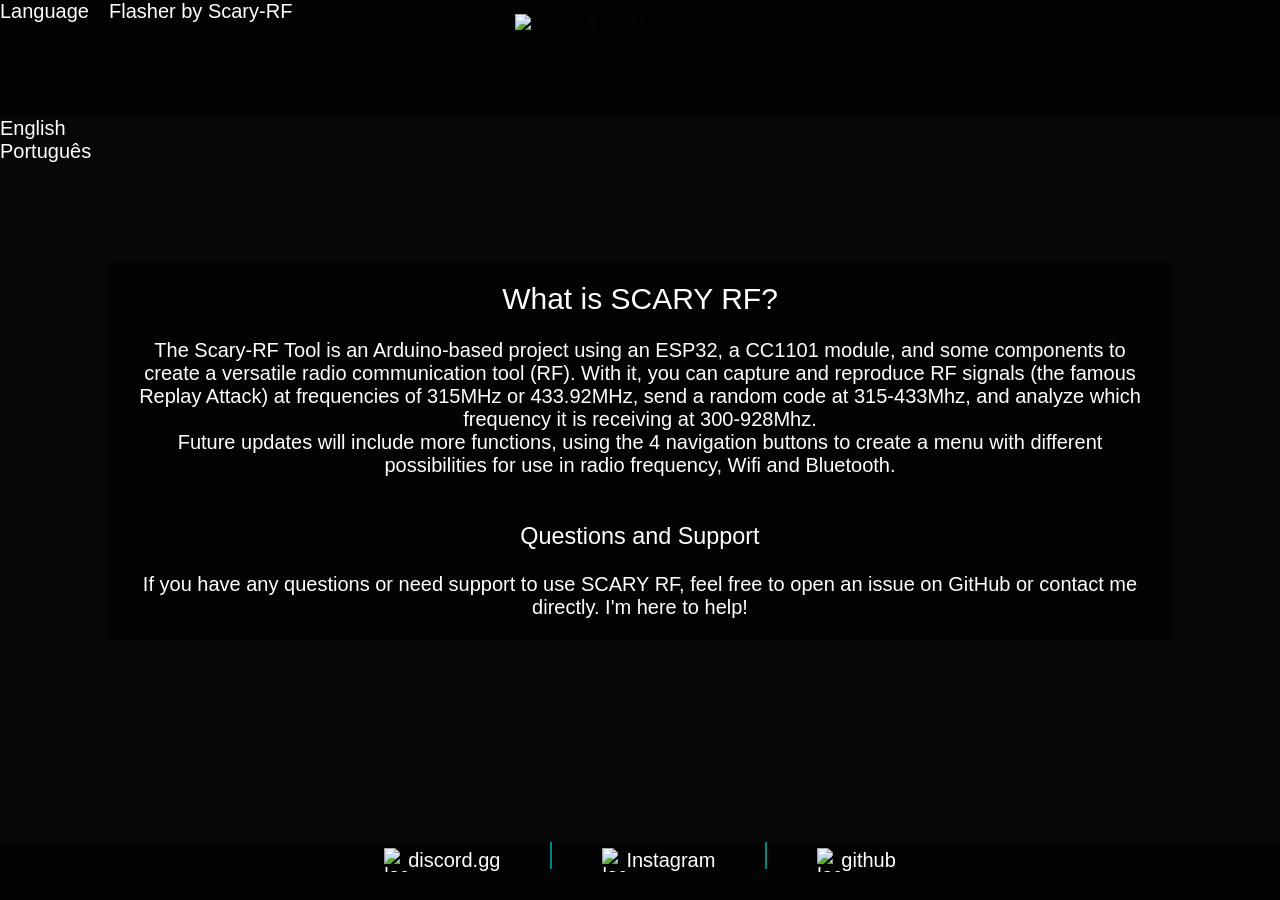
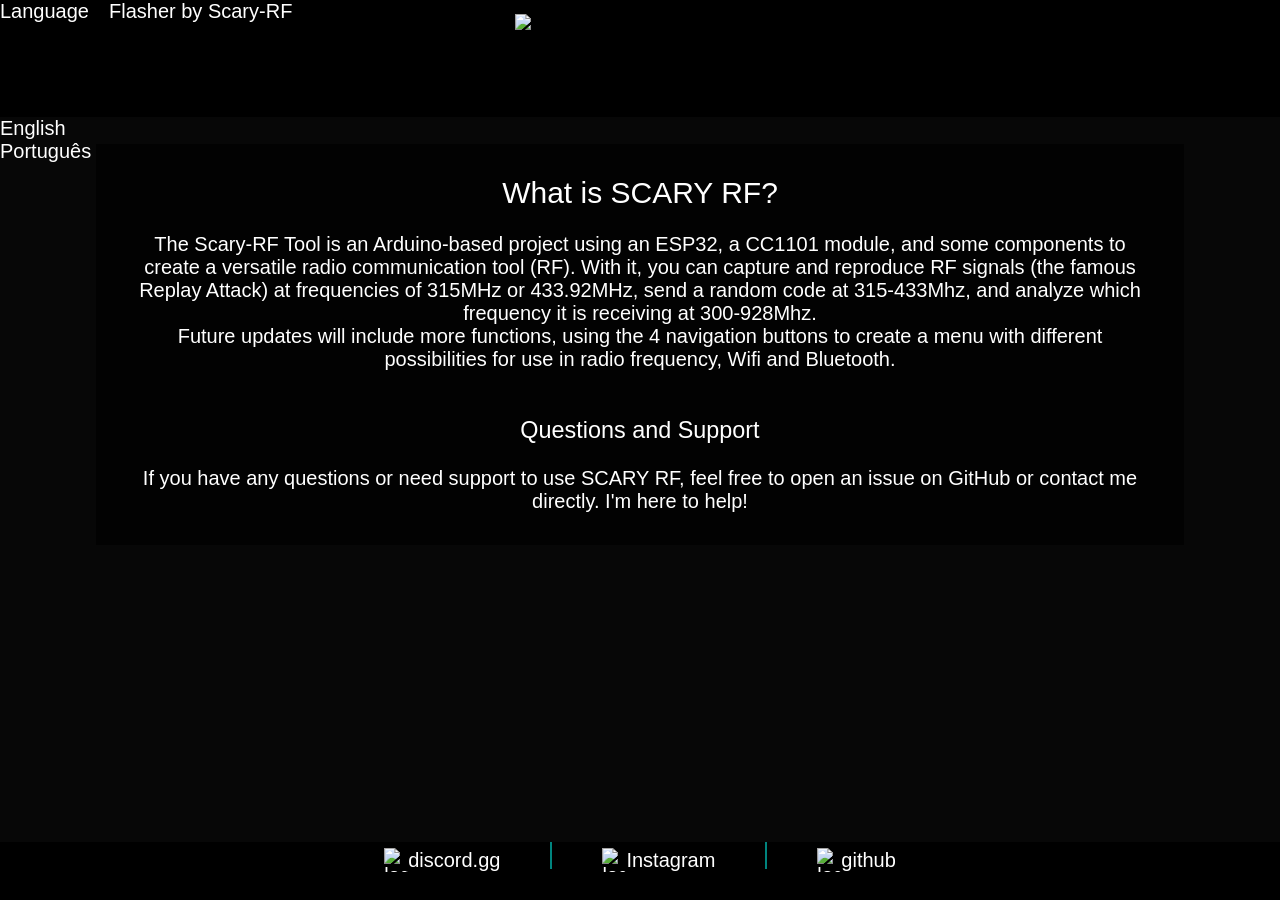

Update V3 + Features

--- a/styles.css
+++ b/styles.css
@@ -17,7 +17,8 @@ html,
 body {
   width: 100%;
   height: 100%;
-  overflow: hidden;
+  overflow-x: hidden;
+  overflow-y: auto;
   font-size: 24px;
   color: rgb(0, 0, 0);
   background-color: #070707;
@@ -69,16 +70,27 @@ footer {
   left: 0;
   width: 100%;
   height: 6.5%;
-  background-color: rgba(0, 0, 0, 0.5);
+  background-color: rgba(0, 0, 0, 0.9);
+  backdrop-filter: blur(6px);
+  -webkit-backdrop-filter: blur(6px);
   z-index: 999;
 }
 
-.general-container,
-.content-container {
-  margin-top: 5%;
-  margin-bottom: 10%;
+.general-container {
+  position: relative;
   width: 100%;
-  height: 93%;
+  min-height: 100%;
+  display: flex;
+  flex-direction: column;
+  align-items: center;
+  font-family: "alagard", sans-serif;
+  z-index: 1;
+  /* clear the fixed navbar (top) and footer (bottom) */
+  padding: 16vh 0 12vh;
+}
+
+.content-container {
+  width: 100%;
   display: flex;
   justify-content: center;
   align-items: center;
@@ -110,10 +122,106 @@ footer {
   width: 80%;
   max-width: 1200px;
   margin: 0 auto;
-  padding: 20px;
+  padding: 32px;
   text-align: center;
   color: white;
-  background-color: rgba(0, 0, 0, 0.5);
+  background-color: rgba(0, 0, 0, 0.7);
+  flex-direction: column;
+  gap: 8px;
+}
+
+.content section {
+  width: 100%;
+  margin-bottom: 36px;
+}
+
+.content section:last-child {
+  margin-bottom: 0;
+}
+
+.section-title {
+  color: #00b4d4;
+  margin-bottom: 14px;
+  letter-spacing: 1px;
+}
+
+.lead {
+  max-width: 820px;
+  margin: 0 auto;
+  line-height: 1.5;
+}
+
+/* Call-to-action buttons */
+.cta-row {
+  display: flex;
+  justify-content: center;
+  flex-wrap: wrap;
+  gap: 14px;
+  margin-top: 24px;
+}
+
+.btn-scary {
+  display: inline-flex;
+  justify-content: center;
+  align-items: center;
+  padding: 12px 26px;
+  color: #fff;
+  background-color: #00847e;
+  border: 1px solid #00b4d4;
+  border-radius: 6px;
+  font-family: "Hemogoblin", sans-serif;
+  letter-spacing: 1px;
+  transition: background-color 0.2s ease, transform 0.1s ease;
+}
+
+.btn-scary:hover {
+  background-color: #00b4d4;
+  text-decoration: none;
+  transform: translateY(-2px);
+}
+
+.btn-ghost {
+  background-color: transparent;
+}
+
+/* Features grid */
+.feature-grid {
+  display: grid;
+  grid-template-columns: repeat(auto-fit, minmax(230px, 1fr));
+  gap: 16px;
+  text-align: left;
+}
+
+.feature-card {
+  background-color: rgba(0, 0, 0, 0.45);
+  border: 1px solid #00847e;
+  border-radius: 8px;
+  padding: 16px 18px;
+  transition: border-color 0.2s ease, transform 0.1s ease;
+}
+
+.feature-card:hover {
+  border-color: #00b4d4;
+  transform: translateY(-3px);
+}
+
+.feature-card h4 {
+  color: #00b4d4;
+  margin-bottom: 8px;
+  font-size: 1.05em;
+}
+
+.feature-card p {
+  font-size: 0.72em;
+  line-height: 1.45;
+  color: #dcdcdc;
+}
+
+.disclaimer p {
+  font-size: 0.8em;
+  color: #b7b7b7;
+  max-width: 820px;
+  margin: 0 auto;
 }
 
 a.button {
@@ -172,7 +280,9 @@ a:hover {
   left: 0;
   width: 100%;
   height: 13%;
-  background-color: rgba(0, 0, 0, 0.5);
+  background-color: rgba(0, 0, 0, 0.9);
+  backdrop-filter: blur(6px);
+  -webkit-backdrop-filter: blur(6px);
   z-index: 999;
 }
 .logo {
@@ -220,7 +330,8 @@ a:hover {
 body {
   width: 100%;
   height: 100%;
-  overflow: hidden;
+  overflow-x: hidden;
+  overflow-y: auto;
   font-size: 20px;
 } 
 
@@ -249,7 +360,8 @@ body {
 body {
   width: 100%;
   height: 100%;
-  overflow: hidden;
+  overflow-x: hidden;
+  overflow-y: auto;
   font-size: 17px;
 } 
 
@@ -273,15 +385,12 @@ body {
     gap: 1rem;
   }
 
-  footer {
-    position: end;
-  }
-
   html,
 body {
   width: 100%;
   height: 100%;
-  overflow: hidden;
+  overflow-x: hidden;
+  overflow-y: auto;
   font-size: 15px;
 }  
 
